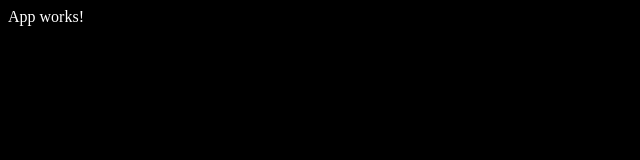
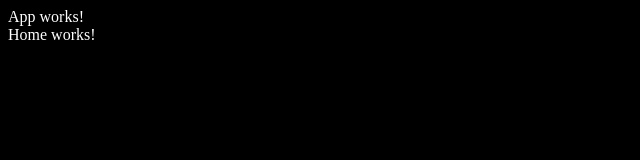
Before and after one commit to erdoganbulut/cra-starter, a React (Create React App) app: page / in a window 1280 px wide. Shown: the top 160 px of the page, without its empty margins (0-640 px from the left). Built offline with nearby package versions, Linux system fonts and the light colour scheme.

Commit message:
Add react router support

```diff
--- a/package.json
+++ b/package.json
@@ -12,6 +12,7 @@
     "@types/react-dom": "^17.0.9",
     "react": "^17.0.2",
     "react-dom": "^17.0.2",
+    "react-router-dom": "6",
     "react-scripts": "5.0.0",
     "sass": "^1.45.0",
     "typescript": "^4.4.2",
--- a/src/App.tsx
+++ b/src/App.tsx
@@ -1,7 +1,13 @@
 import React from 'react';
+import Views from './views/Views';
 
 const App = function () {
-  return <div className="App">App works!</div>;
+  return (
+    <div className="App">
+      App works!
+      <Views />
+    </div>
+  );
 };
 
 export default App;
--- a/src/index.tsx
+++ b/src/index.tsx
@@ -1,12 +1,15 @@
 import React from 'react';
 import ReactDOM from 'react-dom';
+import { BrowserRouter } from 'react-router-dom';
 import './styles/global.scss';
 import App from './App';
 import reportWebVitals from './reportWebVitals';
 
 ReactDOM.render(
   <React.StrictMode>
-    <App />
+    <BrowserRouter>
+      <App />
+    </BrowserRouter>
   </React.StrictMode>,
   document.getElementById('root'),
 );
--- /dev/null
+++ b/src/views/About/index.tsx
@@ -0,0 +1,7 @@
+import React from 'react';
+
+const About = function () {
+  return <div className="About">About works!</div>;
+};
+
+export default About;
--- /dev/null
+++ b/src/views/Home/index.tsx
@@ -0,0 +1,7 @@
+import React from 'react';
+
+const Home = function () {
+  return <div className="Home">Home works!</div>;
+};
+
+export default Home;
--- /dev/null
+++ b/src/views/Views.tsx
@@ -0,0 +1,16 @@
+import React, { FunctionComponent } from 'react';
+import { Routes, Route } from 'react-router-dom';
+
+import Home from './Home';
+import About from './About';
+
+const Views: FunctionComponent = function () {
+  return (
+    <Routes>
+      <Route path="/" element={<Home />} />
+      <Route path="about" element={<About />} />
+    </Routes>
+  );
+};
+
+export default Views;
```
Also changed, not shown: 1 other file (tests, documents, lock files or other folders).
